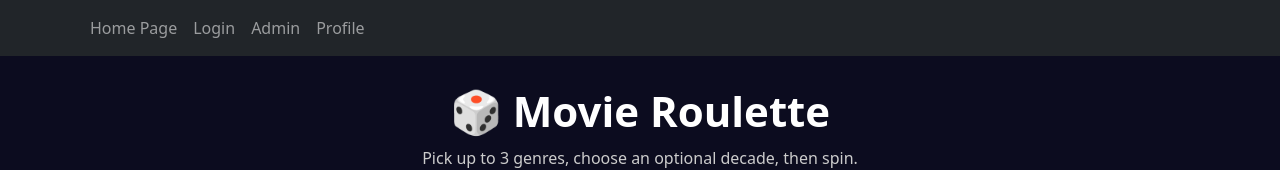
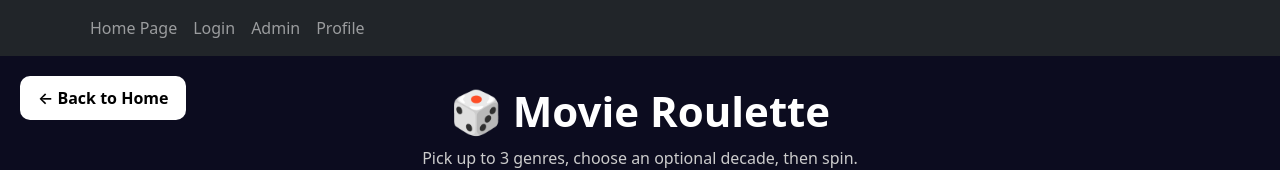
Before and after one commit to JamesOrtizJr/CSC300_MERN, a React (Create React App) app in the folder frontend/: page /movieRoulette in a window 1280 px wide. Shown: the top 170 px of the page. Built offline with nearby package versions, Linux system fonts and the light colour scheme; no server answers.

Commit message:
Added back button, connection to details, and cleaned up page modified:   frontend/src/components/pages/MovieRoulette.js

```diff
--- a/frontend/src/components/pages/MovieRoulette.js
+++ b/frontend/src/components/pages/MovieRoulette.js
@@ -2,6 +2,7 @@ import React, { useEffect, useState, useRef } from "react";
 import Button from "react-bootstrap/Button";
 import Form from "react-bootstrap/Form";
 import axios from "axios";
+import { useNavigate } from "react-router-dom";
 
 const PRIMARY_COLOR = "#d40a0a";
 const SECONDARY_COLOR = "#0c0c1f";
@@ -166,6 +167,14 @@ const spinWheel = () => {
     setMovie(null);
   };
 
+  const navigate = useNavigate();
+  const goToMovieDetails = () => {
+  if (!movie?.id) return;
+  navigate(`/movies/${movie.id}`);
+};
+
+
+
 const gradient =
     selectedGenres.length > 0
       ? selectedGenres
@@ -180,6 +189,9 @@ const spinWheel = () => {
 
   return (
     <div style={styles.page}>
+        <Button onClick={() => navigate("/homepage1")} style={styles.homeButton}>
+         ← Back to Home
+         </Button>
       <div style={styles.container}>
         <h1 style={styles.title}>🎲 Movie Roulette</h1>
         <p style={styles.subtitle}>
@@ -278,6 +290,7 @@ const spinWheel = () => {
       {movie && (
         <div style={styles.overlay} onClick={closeModal}>
           <div style={styles.modal} onClick={(e) => e.stopPropagation()}>
+            <div style={styles.modalContent}>
               <h3 style={styles.movieTitle}>{movie.title}</h3>
 
               <p style={styles.landedText}>
@@ -301,10 +314,17 @@ const spinWheel = () => {
                 <strong>Rating:</strong> {movie.vote_average || "N/A"}
               </p>
               <p>{movie.overview || "No description available."}</p>
+            </div>
+
+            <div style={styles.modalButtonRow}>
+              <Button onClick={goToMovieDetails} style={styles.detailsButton}>
+                View Movie Details
+              </Button>
 
               <Button onClick={closeModal} style={styles.backButton}>
                 Back to Wheel
               </Button>
+            </div>
           </div>
         </div>
       )}
@@ -320,6 +340,7 @@ const styles = {
     justifyContent: "center",
     alignItems: "center",
     padding: "30px",
+    position: "relative",
   },
   container: {
     width: "100%",
@@ -454,10 +475,14 @@ const styles = {
     maxWidth: "500px",
     width: "90%",
     maxHeight: "85vh",
-    overflowY: "auto",
+    display: "flex",
+    flexDirection: "column",
     textAlign: "center",
     boxShadow: "0 10px 30px rgba(0,0,0,0.35)",
     animation: "scaleIn 0.35s ease",
+  },
+  modalContent: {
+    overflowY: "auto",
   },
   movieTitle: {
     fontWeight: "700",
@@ -472,13 +497,40 @@ const styles = {
     borderRadius: "10px",
     marginBottom: "15px",
   },
+  modalButtonRow: {
+    display: "flex",
+    gap: "10px",
+    marginTop: "auto",
+    paddingTop: "15px",
+    flexWrap: "wrap",
+  },
+  detailsButton: {
+    flex: 1,
+    background: "#0c0c1f",
+    border: "none",
+    borderRadius: "10px",
+    padding: "12px",
+    fontWeight: "600",
+  },
   backButton: {
+    flex: 1,
     background: PRIMARY_COLOR,
     border: "none",
     borderRadius: "10px",
-    padding: "10px 20px",
+    padding: "12px",
     fontWeight: "600",
-    marginTop: "15px",
+  },
+  homeButton: {
+  position: "absolute",
+  top: "20px",
+  left: "20px",
+  background: "#fff",
+  color: "#000",
+  border: "none",
+  borderRadius: "10px",
+  padding: "10px 18px",
+  fontWeight: "600",
+  zIndex: 20,
   },
 };
 
```
Lines whose indentation alone changed are shown as unchanged.
